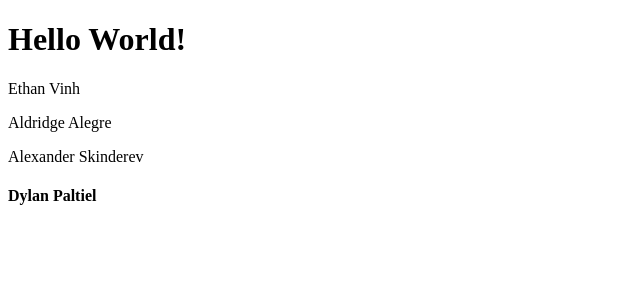
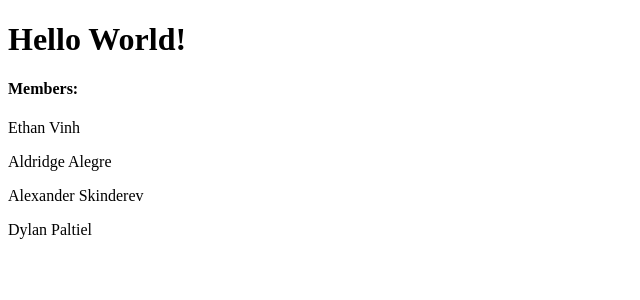
Before and after one commit to dylanp1212/kit_grail, a Next.js app in the folder App/HelloWorld/: page / in a window 1280 px wide. Shown: the top 300 px of the page, without its empty margins (0-640 px from the left). Built offline with nearby package versions, Linux system fonts and the light colour scheme.

Commit message:
changed formatting for hello world

```diff
--- a/App/HelloWorld/src/app/page.tsx
+++ b/App/HelloWorld/src/app/page.tsx
@@ -5,10 +5,11 @@ export default function Home() {
   return (
     <main>
       <h1>Hello World!</h1>
+      <h4>Members:</h4>
       <p>Ethan Vinh</p>
       <p>Aldridge Alegre</p>
       <p>Alexander Skinderev</p>
-      <h4>Dylan Paltiel</h4>
+      <p>Dylan Paltiel</p>
     </main>
   );
 }
```
